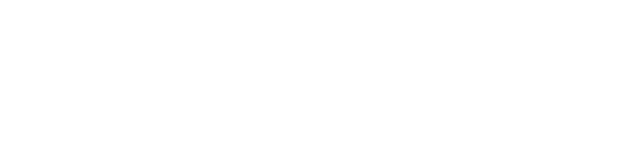
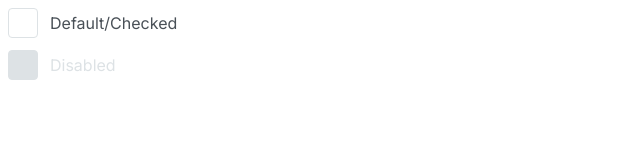
Before and after one commit to modemyc/htmlcss-20231222_konstantinrazin, a website: page 07-lection5/01-checkbox/index.html in a window 1280 px wide. Shown: the whole page, without its empty margins (0-640 px from the left). Drawn offline with Linux system fonts and the light colour scheme.

Commit message:
add solution for checkbox

```diff
--- a/07-lection5/01-checkbox/checkbox.css
+++ b/07-lection5/01-checkbox/checkbox.css
@@ -0,0 +1,94 @@
+.checkboxes {
+    display: flex;
+    gap: 12px;
+    flex-direction: column;
+}
+
+.checkbox {
+    position: relative;
+    display: inline-block;
+}
+
+.checkbox__state {
+    display: flex;
+    align-items: center;
+    gap: 12px;
+}
+
+.checkbox__control {
+    border: 1px solid var(--grey-2);
+    border-radius: 4px;
+    width: 28px;
+    height: 28px;
+    background-color: #fff;
+    display: flex;
+    align-items: center;
+    justify-content: center;
+}
+
+.checkbox__icon {
+    stroke-width: 3px;
+    stroke: #fff;
+}
+
+.checkbox__input:checked ~ .checkbox__state .checkbox__control{
+    border: 1px solid var(--blue);
+    background-color: var(--blue);
+}
+
+.checkbox__input:focus ~ .checkbox__state .checkbox__title{
+    text-decoration: underline;
+}
+
+.checkbox__input {
+    position: absolute;
+    left: -100vw;
+}
+
+.checkbox__title {
+    font-family: "Inter", sans-serif;
+    font-weight: 400;
+    font-size: 16px;
+    line-height: 150%;
+    color: var(--grey-4);
+}
+
+.checkbox__control:checked {
+    border-radius: 4px;
+    width: 28px;
+    height: 28px;
+    background: var(--blue);
+}
+
+/*добавление модификаторов*/
+
+/*.checkbox__control_disabled{
+    border: 1px solid var(--grey-2);
+    background: var(--grey-2);
+}
+
+.checkbox__icon_disabled{
+    display: none;
+}
+
+.checkbox__title_disabled{
+    color: var(--grey-2);
+}*/
+
+/*мне показался такой вариант интереснее,
+так как можно будет просто отключить чекбокс
+и не надо будет добавлять к элементам модификаторы через js
+или лучше черезе модификаторы? как лучше делать?*/
+
+.checkbox__input:disabled ~ .checkbox__state .checkbox__control {
+    border: 1px solid var(--grey-2);
+    background: var(--grey-2);
+}
+
+.checkbox__input:disabled ~ .checkbox__state .checkbox__control .checkbox__icon {
+    display: none;
+}
+
+.checkbox__input:disabled ~ .checkbox__state .checkbox__title {
+    color: var(--grey-2);
+}
--- a/07-lection5/01-checkbox/index.html
+++ b/07-lection5/01-checkbox/index.html
@@ -6,6 +6,29 @@
         <link rel="stylesheet" href="./checkbox.css">
     </head>
     <body>
-
+        <div class="checkboxes">
+            <label class="checkbox">
+                <input type="checkbox" class="checkbox__input">
+                <div class="checkbox__state">
+                    <div class="checkbox__control">
+                        <svg width="15" height="13" viewBox="0 0 15 13" fill="none" xmlns="http://www.w3.org/2000/svg">
+                            <path d="M1.5 7.5L5 11L13 2" stroke="white" stroke-width="3" stroke-linecap="round" stroke-linejoin="round" />
+                        </svg>
+                    </div>
+                    <div class="checkbox__title">Default/Checked</div>
+                </div>
+            </label>
+            <label class="checkbox checkbox_disabled">
+                <input type="checkbox" class="checkbox__input" disabled>
+                <div class="checkbox__state">
+                    <div class="checkbox__control checkbox__control_disabled">
+                        <svg class="checkbox__icon checkbox__icon_disabled" width="15" height="13" viewBox="0 0 15 13" fill="none" xmlns="http://www.w3.org/2000/svg">
+                            <path d="M1.5 7.5L5 11L13 2" stroke="white" stroke-width="3" stroke-linecap="round" stroke-linejoin="round" />
+                        </svg>
+                    </div>
+                    <div class="checkbox__title checkbox__title_disabled">Disabled</div>
+                </div>
+            </label>
+        </div>
     </body>
 </html>
```
